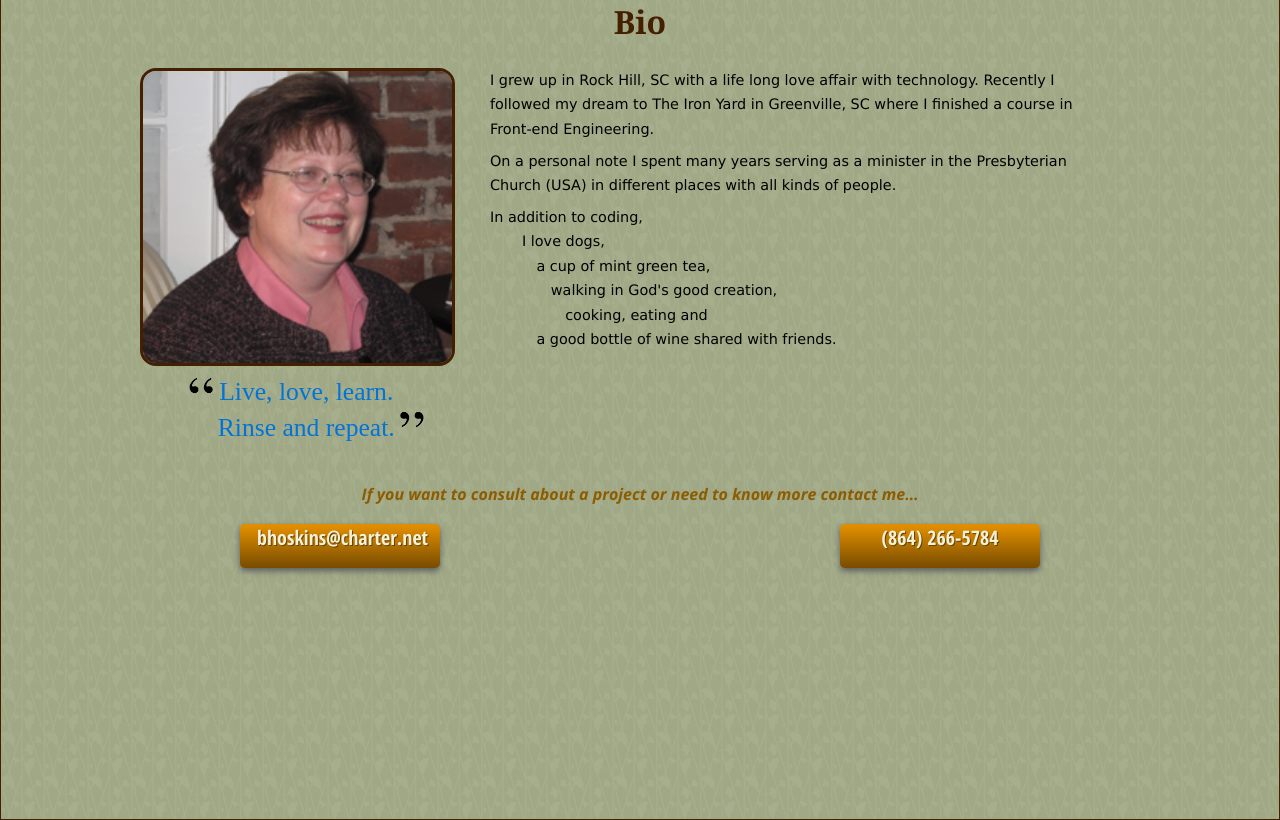
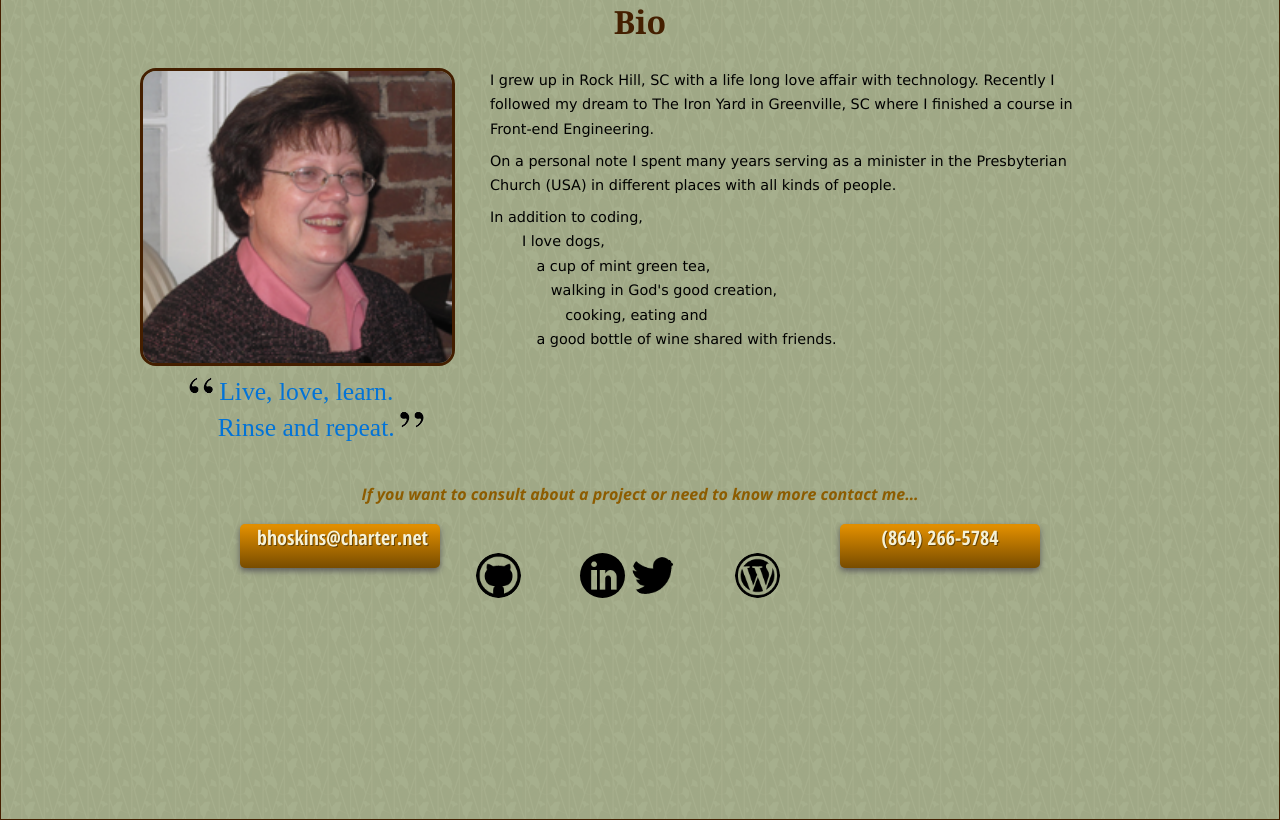
Before and after one commit to bhoskins/portfolio, a website: page index.html in a window 1280 px wide. Shown: the part 2463-3283 px from the top of the page. Drawn offline with nearby package versions, Linux system fonts and the light colour scheme; a web font is replaced by a local one.

Commit message:
social icons added, extra styling

```diff
--- a/index.html
+++ b/index.html
@@ -107,43 +107,7 @@
 
   </div><!-- .header-wrap -->
 
-<!--
-    <nav class="nav"> -->
-    <!--
-      <ul class="main-nav btn-wrapper">
-        <li class="github nav-btn">
-          <a href="https://github.com/bhoskins">
-            <div class="nav-btn github-btn">
-            </div>
-          </a>
-        </li>
-         <li class="linkedin nav-btn">
-          <a href="https://www.linkedin.com/in/bethhoskins/">
-            <div class="nav-btn linkedin-btn">
-            </div>
-          </a>
-        </li>
-         <li class="twitter nav-btn">
-          <a href="https://twitter.com/bhoskins333">
-            <div class="nav-btn twitter-btn">
-            </div>
-          </a>
-        </li>
-         <li class="email nav-btn">
-          <a href="http://pastorbeth.com">
-            <div class="nav-btn wordpress-btn">
-            </div>
-          </a>
-        </li>
-      </ul>
-      -->
-       <!--  <div class="">
-    <button class="twitter nav-btn">Tw</button>
-    <button class="contact nav-btn">LI</button>
-    <button class="github nav-btn">GH</button>
-    <button class="email nav-btn">Email</button>
-  </div> <!-- .btn-wrapper -->
-    <!--</nav>-->
+
 
 
   <a id="skillSet" name="skillSet"></a>
@@ -225,7 +189,7 @@
             <p class="icon-text">Adobe</p>
           </li>
 
-          <li class="neat-sub3 skill-icon github-li">
+          <li class="neat-sub3 skill-icon">
             <div class="icon-inner github">
             </div>
             <p class="icon-text">GitHub</p>
@@ -428,6 +392,38 @@
 
     </div><!--.bio-wrapper -->
 
+
+    <nav class="nav-social">
+
+      <ul class="main-nav btn-wrapper">
+        <li class="github-nav nav-btn">
+          <a href="https://github.com/bhoskins">
+            <div class="nav-btn github-btn">
+            </div>
+          </a>
+        </li>
+         <li class="linkedin nav-btn">
+          <a href="https://www.linkedin.com/in/bethhoskins/">
+            <div class="nav-btn linkedin-btn">
+            </div>
+          </a>
+        </li>
+         <li class="twitter nav-btn">
+          <a href="https://twitter.com/bhoskins333">
+            <div class="nav-btn twitter-btn">
+            </div>
+          </a>
+        </li>
+         <li class="email nav-btn">
+          <a href="http://pastorbeth.com">
+            <div class="nav-btn wordpress-btn">
+            </div>
+          </a>
+        </li>
+      </ul>
+
+    </nav>
+
     </div><!-- .contact-wrap -->
 
   </div><!-- .main-content-wrapper -->
--- a/styles/main.scss
+++ b/styles/main.scss
@@ -296,6 +296,10 @@ blockquote {
   border-radius: 5px;
   //background: url('../images/grey_sandbag.png') repeat;
   text-align: center;
+}
+
+.main-nav a:hover {
+  color: red;
 }
 
 
@@ -622,14 +626,14 @@ img {
 .btn-wrapper {
   position: relative;
   top: -30px;
-  width: 40%;
+  width: 30%;
   margin: 0 auto;
   z-index: 100;
 }
 
 .nav-btn {
-  width: 60px;
-  height: 60px;
+  width: 45px;
+  height: 45px;
   border-radius: 100%;
   //background-color: #A75600;
 }
@@ -653,22 +657,22 @@ img {
 }
 
 .github-btn {
-  background: url(../images/buttons/github-icon.png) no-repeat center center;
+  background: url(../images/buttons/0437-github4.png) no-repeat center center;
   background-size: contain;
 }
 
 .linkedin-btn {
-  background: url(../images/buttons/linkedin-icon-1.png) no-repeat center center;
+  background: url(../images/buttons/0457-linkedin.png) no-repeat center center;
   background-size: contain;
 }
 
 .twitter-btn {
-  background: url(../images/buttons/twitter-2-icon.png) no-repeat center center;
+  background: url(../images/buttons/0402-twitter.png) no-repeat center center;
   background-size: contain;
 }
 
 .wordpress-btn {
-  background: url(../images/buttons/wordpress-icon.png) no-repeat center center;
+  background: url(../images/buttons/0439-wordpress.png) no-repeat center center;
   background-size: contain;
 }
 
```
Also changed, not shown: scripts/main.js (+0 -9 lines), images/buttons/0001-home.png (added), images/buttons/0002-home2.png (added), images/buttons/0003-home3.png (added), images/buttons/0402-twitter.png (added), images/buttons/0437-github4.png (added), images/buttons/0439-wordpress.png (added), images/buttons/0457-linkedin.png (added), images/buttons/0458-linkedin2.png (added), images/buttons/LinkedIn-icon.png (deleted), images/buttons/email-icon.png (deleted), images/buttons/github-icon.png (deleted), images/buttons/linkedin-icon-1.png (deleted), images/buttons/twitter-2-icon.png (deleted), 2 more files, 2 other files.
